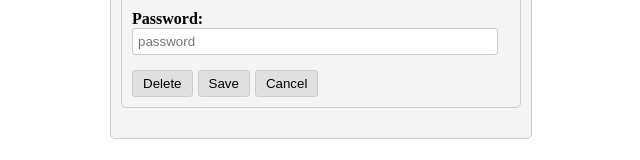
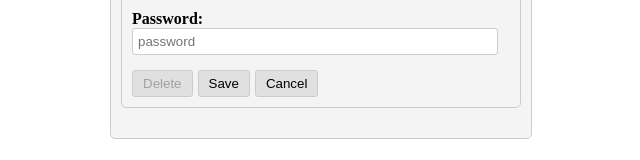
Before and after one commit to lalithaagadde/front-end-application, a React (Vite) app: page / in a window 1280 px wide. Shown: the part 359-519 px from the top of the page, without its empty margins (319-959 px from the left). Built offline with nearby package versions, Linux system fonts and the light colour scheme; no server answers.

Commit message:
disabled delete for Add mode

```diff
--- a/src/components/CustomerAddUpdateForm.jsx
+++ b/src/components/CustomerAddUpdateForm.jsx
@@ -26,7 +26,7 @@ export default function CustomerAddUpdateForm(props) {
             </div>
 
             <div>
-              <button type='button' onClick={() => props.handleDelete(props.arrId)}>Delete</button>
+              <button type='button' disabled = {props.mode === "Add"} onClick={() => props.handleDelete(props.arrId)}>Delete</button>
               <button type='button' onClick={() => props.handleSave()}>Save</button>
               <button type='button' onClick={() => props.handleCancel()}>Cancel</button>
             </div>
```
